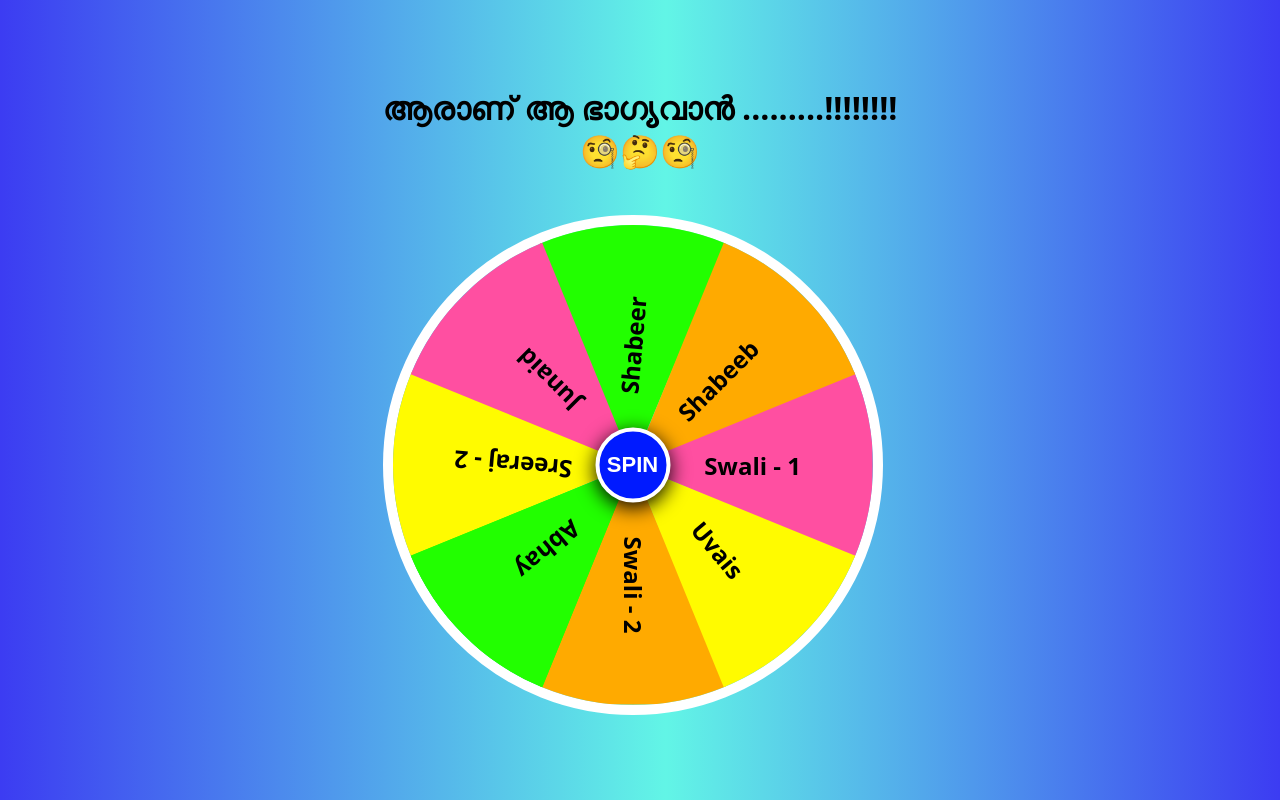
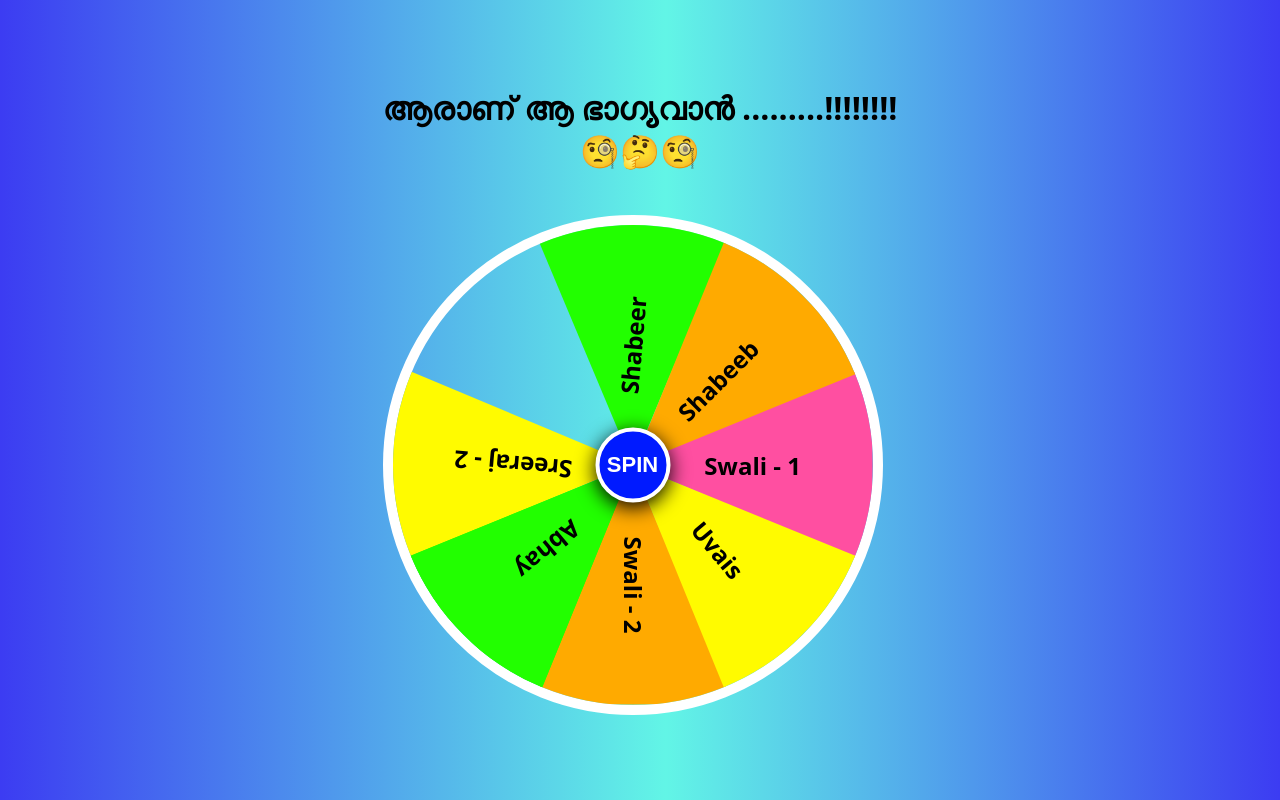
Before and after one commit to Sreeraj-palat/spinning_wheel, a plain HTML site: page index.html in a window 1280 px wide. Drawn offline with Linux system fonts and the light colour scheme.

Commit message:
remove junaid

```diff
--- a/index.html
+++ b/index.html
@@ -18,7 +18,7 @@
 			</div>
 			<div class="box2">
 				<span class="span1"><b>Uvais</b></span>
-				<span class="span2"><b>Junaid</b></span>
+
 				<span class="span3"><b>Shabeeb</b></span>
 				<span class="span4"><b>Nasif</b></span>
                 <span class="span4"><b>Abhay</b></span>
```
